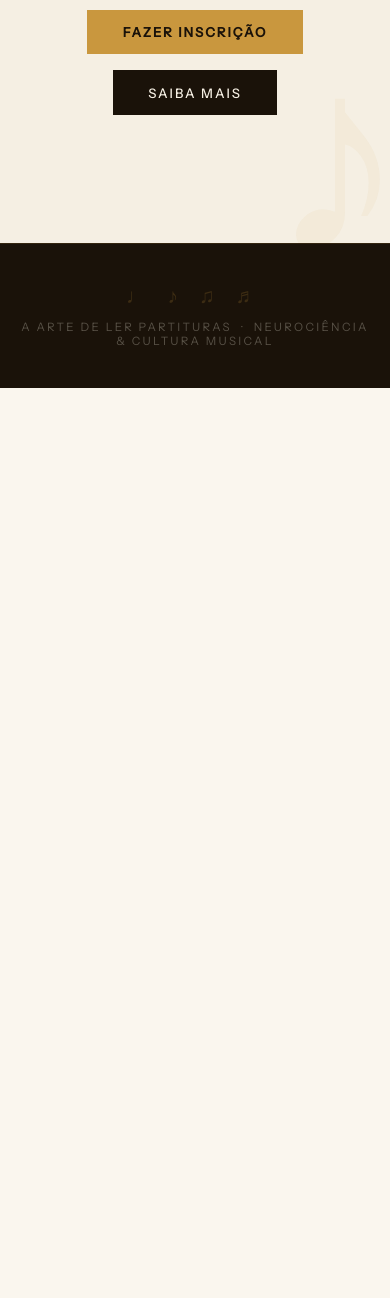
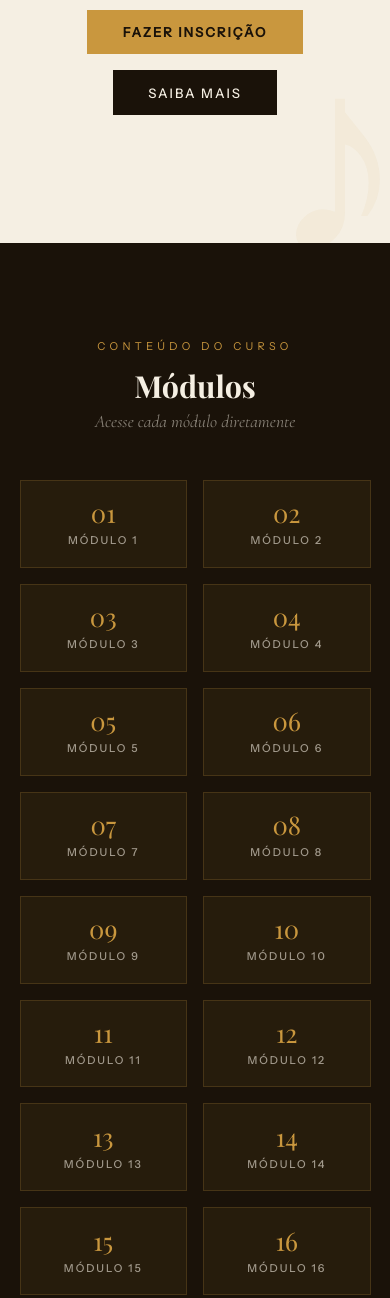
Before and after one commit to urbajoe/art_parts, a plain HTML site: page index.html in a window 390 px wide. Shown: the part 6784-8082 px from the top of the page. Before the commit the page ends 7172 px from the top, so only its background shows below. Drawn offline with nearby package versions, Linux system fonts and the light colour scheme; a web font is replaced by a local one.

Commit message:
Add files via upload

```diff
--- a/index.html
+++ b/index.html
@@ -629,6 +629,62 @@
       text-transform: uppercase;
     }
 
+    /* ── MÓDULOS ── */
+    .modules-section {
+      background: var(--ink);
+      padding: 6rem 5%;
+      text-align: center;
+    }
+    .modules-section .section-label { color: var(--gold); }
+    .modules-section .section-title { color: var(--parchment); margin-bottom: 0.5rem; }
+    .modules-subtitle {
+      font-family: "Cormorant Garamond", serif;
+      font-size: 1.1rem;
+      color: rgba(245,239,227,0.5);
+      margin-bottom: 3rem;
+      font-style: italic;
+    }
+    .modules-grid {
+      display: grid;
+      grid-template-columns: repeat(auto-fill, minmax(200px, 1fr));
+      gap: 1rem;
+      max-width: 1100px;
+      margin: 0 auto;
+    }
+    .module-card {
+      background: rgba(201,151,62,0.07);
+      border: 1px solid rgba(201,151,62,0.2);
+      padding: 1.2rem 1rem;
+      text-decoration: none;
+      display: flex;
+      flex-direction: column;
+      align-items: center;
+      gap: 0.5rem;
+      transition: background 0.25s, border-color 0.25s, transform 0.25s;
+    }
+    .module-card:hover {
+      background: rgba(201,151,62,0.15);
+      border-color: var(--gold);
+      transform: translateY(-3px);
+    }
+    .module-card .mod-number {
+      font-family: "Playfair Display", serif;
+      font-size: 1.6rem;
+      color: var(--gold);
+      line-height: 1;
+    }
+    .module-card .mod-label {
+      font-family: "Instrument Sans", sans-serif;
+      font-size: 0.68rem;
+      font-weight: 500;
+      letter-spacing: 0.18em;
+      text-transform: uppercase;
+      color: rgba(245,239,227,0.6);
+    }
+    @media (max-width: 600px) {
+      .modules-grid { grid-template-columns: repeat(auto-fill, minmax(140px, 1fr)); }
+    }
+
     /* ── ANIMATIONS ── */
     @keyframes fadeUp {
       from { opacity: 0; transform: translateY(22px); }
@@ -659,6 +715,7 @@
       <li><a href="#partitura"><span class="tab-icon">🎵</span> A Partitura</a></li>
       <li><a href="#beneficios"><span class="tab-icon">🧠</span> Neurociência</a></li>
       <li><a href="#historia"><span class="tab-icon">📜</span> História</a></li>
+      <li><a href="#modulos"><span class="tab-icon">📚</span> Módulos</a></li>
       <li><a href="#inscricoes"><span class="tab-icon">✉️</span> Inscrições</a></li>
     </ul>
     <a href="https://urbajoe.github.io/curric_mus/" target="_blank" class="nav-cta">Inscreva-se</a>
@@ -806,6 +863,79 @@
     </div>
   </section>
 
+  <!-- ── MÓDULOS ── -->
+  <section class="modules-section" id="modulos">
+    <p class="section-label">Conteúdo do Curso</p>
+    <h2 class="section-title reveal">Módulos</h2>
+    <p class="modules-subtitle reveal">Acesse cada módulo diretamente</p>
+    <div class="modules-grid">
+      <a href="musica-modulo1.html" class="module-card reveal">
+        <span class="mod-number">01</span>
+        <span class="mod-label">Módulo 1</span>
+      </a>
+      <a href="musica-modulo2.html" class="module-card reveal">
+        <span class="mod-number">02</span>
+        <span class="mod-label">Módulo 2</span>
+      </a>
+      <a href="musica-modulo3.html" class="module-card reveal">
+        <span class="mod-number">03</span>
+        <span class="mod-label">Módulo 3</span>
+      </a>
+      <a href="musica-modulo4.html" class="module-card reveal">
+        <span class="mod-number">04</span>
+        <span class="mod-label">Módulo 4</span>
+      </a>
+      <a href="modulo5_musica.html" class="module-card reveal">
+        <span class="mod-number">05</span>
+        <span class="mod-label">Módulo 5</span>
+      </a>
+      <a href="musica_modulo6.html" class="module-card reveal">
+        <span class="mod-number">06</span>
+        <span class="mod-label">Módulo 6</span>
+      </a>
+      <a href="musica_modulo7.html" class="module-card reveal">
+        <span class="mod-number">07</span>
+        <span class="mod-label">Módulo 7</span>
+      </a>
+      <a href="musica_modulo8.html" class="module-card reveal">
+        <span class="mod-number">08</span>
+        <span class="mod-label">Módulo 8</span>
+      </a>
+      <a href="musica_modulo9.html" class="module-card reveal">
+        <span class="mod-number">09</span>
+        <span class="mod-label">Módulo 9</span>
+      </a>
+      <a href="musica_modulo10.html" class="module-card reveal">
+        <span class="mod-number">10</span>
+        <span class="mod-label">Módulo 10</span>
+      </a>
+      <a href="musica_modulo11.html" class="module-card reveal">
+        <span class="mod-number">11</span>
+        <span class="mod-label">Módulo 11</span>
+      </a>
+      <a href="musica_modulo12.html" class="module-card reveal">
+        <span class="mod-number">12</span>
+        <span class="mod-label">Módulo 12</span>
+      </a>
+      <a href="musica_modulo13.html" class="module-card reveal">
+        <span class="mod-number">13</span>
+        <span class="mod-label">Módulo 13</span>
+      </a>
+      <a href="modulo14_musica.html" class="module-card reveal">
+        <span class="mod-number">14</span>
+        <span class="mod-label">Módulo 14</span>
+      </a>
+      <a href="modulo15_musica.html" class="module-card reveal">
+        <span class="mod-number">15</span>
+        <span class="mod-label">Módulo 15</span>
+      </a>
+      <a href="modulo16_music.html" class="module-card reveal">
+        <span class="mod-number">16</span>
+        <span class="mod-label">Módulo 16</span>
+      </a>
+    </div>
+  </section>
+
   <!-- ── FOOTER ── */-->
   <footer>
     <p class="footer-notes">♩ ♪ ♫ ♬</p>
@@ -845,7 +975,7 @@
     });
 
     // Active tab on scroll
-    const sections = ["inicio","partitura","beneficios","historia","inscricoes"];
+    const sections = ["inicio","partitura","beneficios","historia","modulos","inscricoes"];
     const navLinks = document.querySelectorAll(".nav-tabs a");
     window.addEventListener("scroll", () => {
       let current = "inicio";
```
